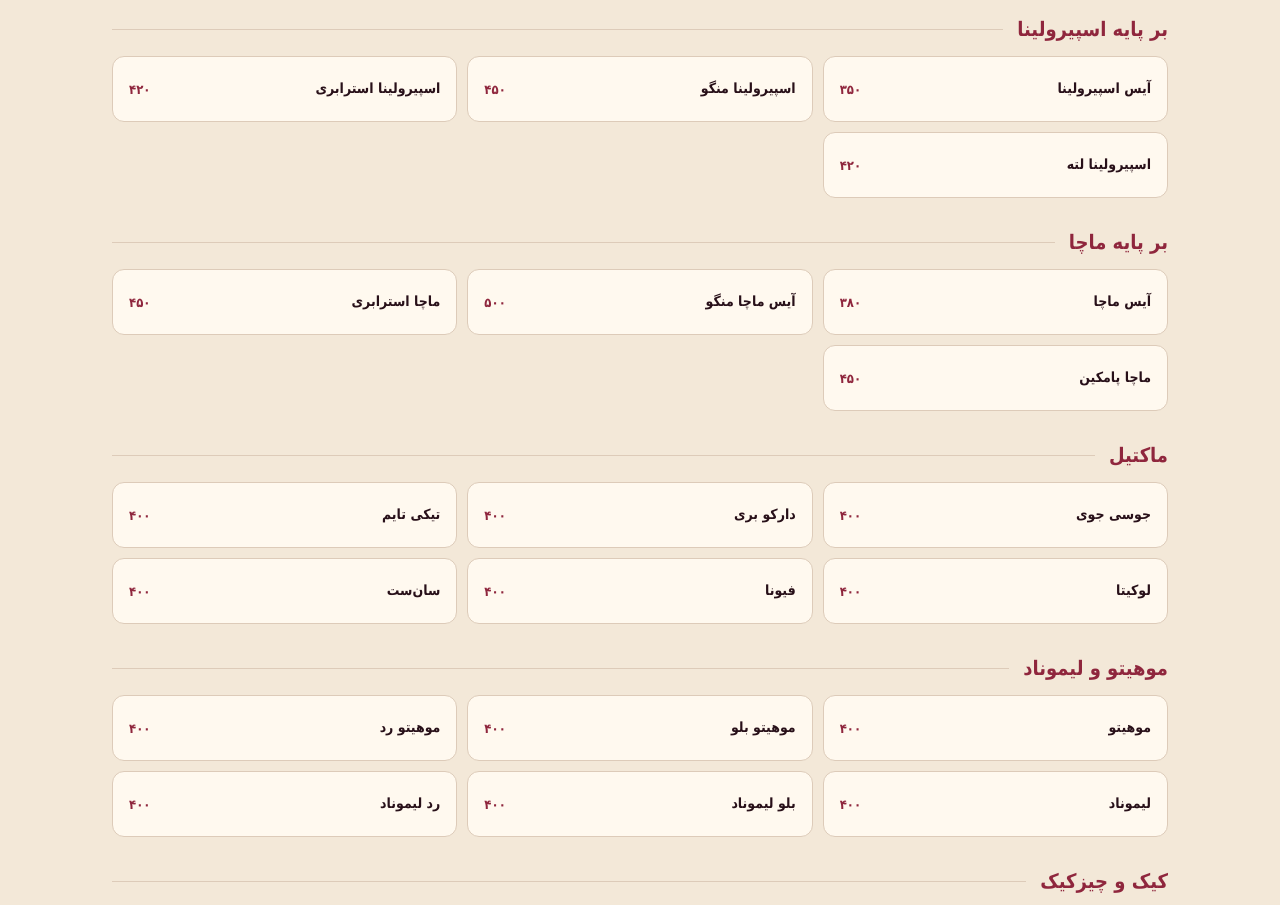
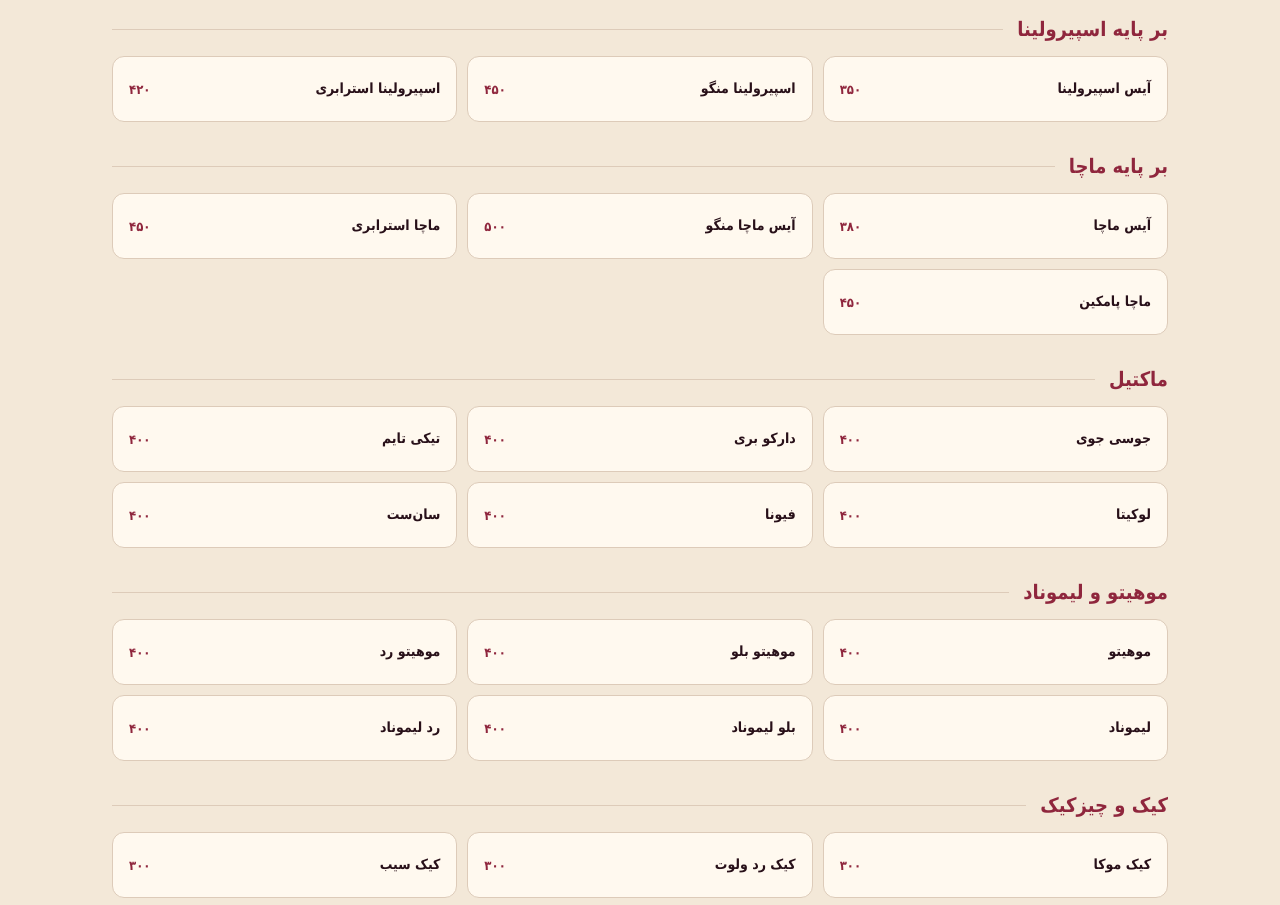
Before and after one commit to sajjaallahdad-dot/Darko-CRM., a plain HTML site: page index.html in a window 1280 px wide. Shown: the part 1540-2445 px from the top of the page. Drawn offline with Linux system fonts and the light colour scheme.

Commit message:
Remove spirulina latte from menu

```diff
--- a/index.html
+++ b/index.html
@@ -46,7 +46,7 @@ const data=[
 {name:"چاکلت بار",items:[["هات چاکلت","۲۵۰"],["وایت چاکلت","۳۵۰"],["پینک چاکلت","۲۵۰"],["پینک چاکلت مارشمالو","۳۵۰"],["مینت چاکلت","۳۰۰"],["دارکو چاکلت","۴۰۰"]]},
 {name:"بار گرم",items:[["چای کرک","۲۵۰"],["چای ماسالا","۲۵۰"],["شیر نوتلا","۳۷۰"],["شیر کاکائو","۱۷۰"],["شیر دارچین","۱۷۰"],["چای کاراملی","۳۰۰"]]},
 {name:"کافی بار سرد",items:[["آیس آمریکانو","۲۷۰"],["آیس لته","۲۷۰"],["آیس موکا","۳۷۰"],["آیس کارامل ماکیاتو","۳۷۰"],["آیس لته منگو","۳۷۰"],["آیس استرابری","۳۷۰"],["آیس بلک","۳۷۰"],["آیس تونیک","۳۹۰"]]},
-{name:"بر پایه اسپیرولینا",items:[["آیس اسپیرولینا","۳۵۰"],["اسپیرولینا منگو","۴۵۰"],["اسپیرولینا استرابری","۴۲۰"],["اسپیرولینا لته","۴۲۰"]]},
+{name:"بر پایه اسپیرولینا",items:[["آیس اسپیرولینا","۳۵۰"],["اسپیرولینا منگو","۴۵۰"],["اسپیرولینا استرابری","۴۲۰"],]},
 {name:"بر پایه ماچا",items:[["آیس ماچا","۳۸۰"],["آیس ماچا منگو","۵۰۰"],["ماچا استرابری","۴۵۰"],["ماچا پامکین","۴۵۰"]]},
 {name:"ماکتیل",items:[["جوسی جوی","۴۰۰"],["دارکو بری","۴۰۰"],["تیکی تایم","۴۰۰"],["لوکیتا","۴۰۰"],["فیونا","۴۰۰"],["سان‌ست","۴۰۰"]]},
 {name:"موهیتو و لیموناد",items:[["موهیتو","۴۰۰"],["موهیتو بلو","۴۰۰"],["موهیتو رد","۴۰۰"],["لیموناد","۴۰۰"],["بلو لیموناد","۴۰۰"],["رد لیموناد","۴۰۰"]]},
```
